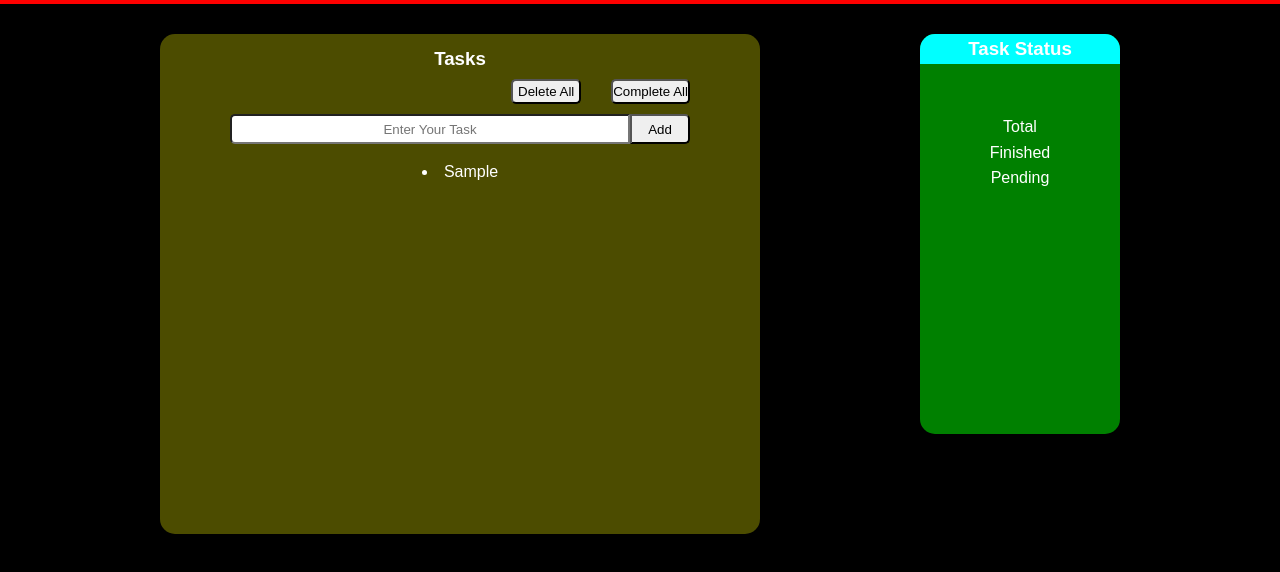
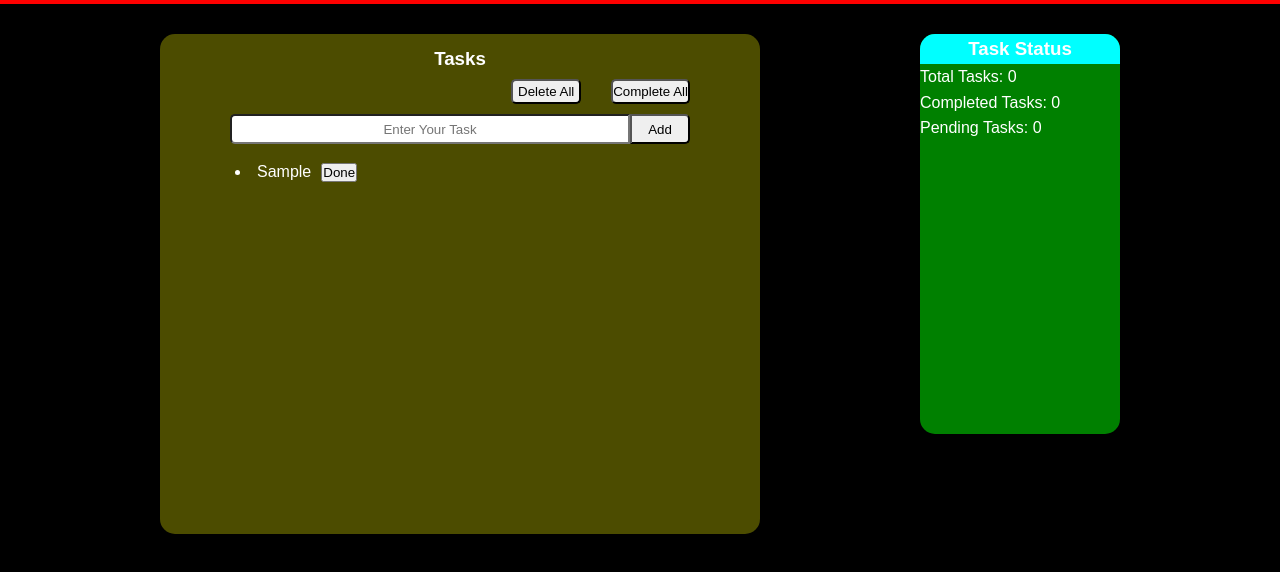
Before and after one commit to Abhishek-9011/Listify, a plain HTML site: page index.html in a window 1280 px wide. Both pictures are taken after typing "Sample" into the empty fields and a click on the button "Add". Shown: the part 46-618 px from the top of the page. Drawn offline with Linux system fonts and the light colour scheme.

Commit message:
modified the function addElement

```diff
--- a/index.html
+++ b/index.html
@@ -16,25 +16,37 @@
           <h3>Tasks</h3>
         </div>
         <div class="operation">
-          <button style="margin-right: 30px; width: 70px; height: 25px; border-radius: 5px;">Delete All</button>
-          <button style="border-radius: 5px;">Complete All</button>
+          <button
+            id="deleteAll"
+            style="
+              margin-right: 30px;
+              width: 70px;
+              height: 25px;
+              border-radius: 5px;
+            "
+          >
+            Delete All
+          </button>
+          <button id="completeAll" style="border-radius: 5px">
+            Complete All
+          </button>
         </div>
         <div class="input">
-          <input id="input-box" type="text" placeholder="Enter Your Task"/>
+          <input id="input-box" type="text" placeholder="Enter Your Task" />
           <button id="add">Add</button>
         </div>
         <div id="list">
           <ul></ul>
-         </div>
+        </div>
       </div>
       <div class="tasks">
         <div class="taskTitle">
           <h3>Task Status</h3>
         </div>
-        <div class="task">
-          <p>Total</p>
-          <p>Finished</p>
-          <p>Pending</p>
+        <div id="task-info">
+          <p id="total-tasks">Total Tasks: 0</p>
+          <p id="completed-tasks">Completed Tasks: 0</p>
+          <p id="pending-tasks">Pending Tasks: 0</p>
         </div>
       </div>
     </div>
--- a/index.js
+++ b/index.js
@@ -3,17 +3,37 @@ const tasks = [];
 (function addElement() {
     const addButton = document.getElementById("add");
     addButton.addEventListener("click", function () {
-    const task = document.getElementById("input-box").value;
-    if (task.trim() === "") {
+      const taskText = document.getElementById("input-box").value;
+      if (taskText.trim() === "") {
         alert("Please enter a task");
         return;
       }
 
-    const newTask = document.createElement("li");
-    newTask.textContent = task;
+      const newTask = {
+        text: taskText,
+        completed: false
+      };
+      tasks.push(newTask);
+
+      const listItem = document.createElement("li");
+      listItem.textContent = taskText;
+
+      const doneButton = document.createElement("button");
+      doneButton.textContent = "Done";
+      doneButton.className = "done-button";
+      doneButton.addEventListener("click", function () {
+        newTask.completed = true;
+        listItem.classList.add("completed");
+        updateTaskCounts();
+      });
+
+
+      listItem.appendChild(doneButton);
+
       const list = document.getElementById("list");
-    list.appendChild(newTask);
+      list.appendChild(listItem);
 
       document.getElementById("input-box").value = "";
+      updateTaskCounts();
     });
   })();
--- a/styles.css
+++ b/styles.css
@@ -80,5 +80,15 @@ body {
 
 #list{
     margin-top: 15px;
-    text-align: center;
+    margin-left: 75px;
+    text-align: left;
 }
+
+.completed {
+    text-decoration: line-through;
+    color: gray;
+  }
+
+  .done-button {
+    margin-left: 10px;
+  }
```
Lines whose indentation alone changed are shown as unchanged.
